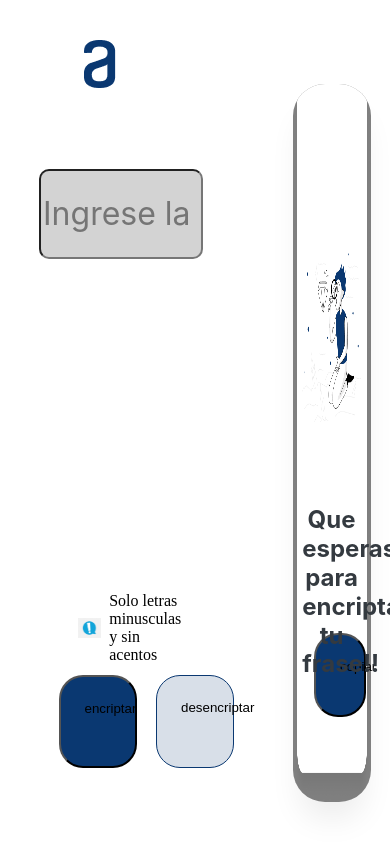
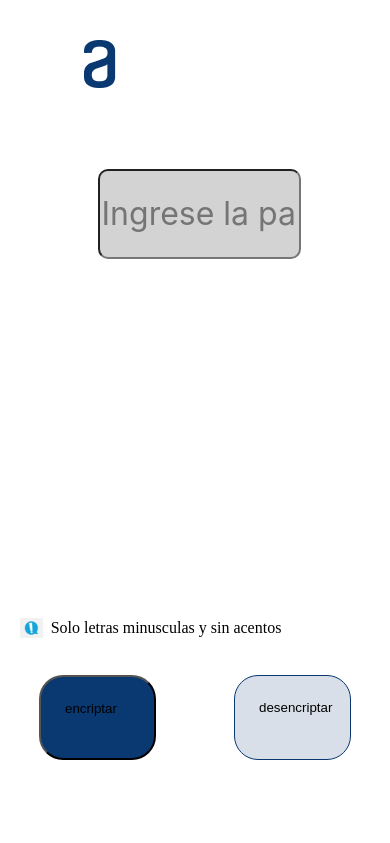
Before and after one commit to YonisRubio/Encriptador, a plain HTML site: page index.html in a window 390 px wide. Shown: the top 843 px of the page. Drawn offline with Linux system fonts and the light colour scheme.

Commit message:
cambios responsive

```diff
--- a/estilos.css
+++ b/estilos.css
@@ -12,6 +12,116 @@
     left: 40px;
     top: 40px;
 }
+
+.muneco{
+    position: absolute;
+    width: 15%;
+    height: 20%;
+    left: 77.5%;
+    top: 30%;
+    image-rendering: crisp-edges;
+
+}
+
+.label{
+    position: absolute;
+    width: 15%;
+    height: 20%;
+    left: 77.5%;
+    top: 60%;
+
+    font-family: 'Inter';
+    font-style: normal;
+    font-weight: 700;
+    font-size: 24px;
+    line-height: 120%;
+    /* or 29px */
+
+    text-align: center;
+
+    /* Gray/gray-500 */
+
+    color: #343A40;
+
+
+    /* Inside auto layout */
+
+    flex: none;
+    order: 0;
+    align-self: stretch;
+    flex-grow: 0;
+}
+
+.frame{
+    display: flex;
+    flex-direction: row;
+    align-items: center;
+    padding: 0px;
+    gap: 8px;
+
+    position: absolute;
+    width: 15%;
+    height: 5%;
+    left: 20%;
+    top: 70%;
+}
+
+
+@media  (max-width: 1000px ) and (min-width: 700px ) {
+    .muneco{
+        position: absolute;
+        width: 15%;
+        height: 20%;
+        left: 77.5%;
+        top: 15%;
+        image-rendering: crisp-edges;
+
+    }
+    .label{
+        position: absolute;
+        width: 15%;
+        height: 20%;
+        left: 77.5%;
+        top: 40%;
+
+        font-family: 'Inter';
+        font-style: normal;
+        font-weight: 700;
+        font-size: 24px;
+        line-height: 120%;
+        /* or 29px */
+
+        text-align: center;
+
+        /* Gray/gray-500 */
+
+        color: #343A40;
+
+
+        /* Inside auto layout */
+
+        flex: none;
+        order: 0;
+        align-self: stretch;
+        flex-grow: 0;
+    }
+
+    .frame{
+        display: flex;
+        flex-direction: row;
+        align-items: center;
+        padding: 0px;
+        gap: 8px;
+
+        position: absolute;
+        width: 30%;
+        height: 5%;
+        left: 5%;
+        top: 70%;
+    }
+
+}
+
 
 .rectangulo{
     position: absolute;
@@ -29,15 +139,6 @@
     border-radius: 32px;
 }
 
-.muneco{
-    position: absolute;
-    width: 15%;
-    height: 20%;
-    left: 77.5%;
-    top: 30%;
-    image-rendering: crisp-edges;
-
-}
 
 .textiIngresado{
     position: absolute;
@@ -62,19 +163,6 @@
     border-radius: 10px;
 }
 
-.frame{
-    display: flex;
-    flex-direction: row;
-    align-items: center;
-    padding: 0px;
-    gap: 8px;
-
-    position: absolute;
-    width: 15%;
-    height: 5%;
-    left: 20%;
-    top: 70%;
-}
 
 
 .boton1{
@@ -154,12 +242,22 @@
     flex-grow: 0;
 }
 
+@media  (max-width: 700px ) and (min-width: 280px ) {
+    .muneco{
+        position: absolute;
+        width: 20%;
+        height: 20%;
+        left: 38%;
+        top: 110%;
+        image-rendering: crisp-edges;
+
+    }
     .label{
         position: absolute;
-    width: 15%;
+        width: 35%;
         height: 20%;
-    left: 77.5%;
-    top: 60%;
+        left: 32.5%;
+        top: 140%;
 
         font-family: 'Inter';
         font-style: normal;
@@ -182,3 +280,134 @@
         align-self: stretch;
         flex-grow: 0;
     }
+
+    .frame{
+        display: flex;
+        flex-direction: row;
+        align-items: center;
+        padding: 0px;
+        gap: 8px;
+
+        position: absolute;
+        width: 80%;
+        height: 5%;
+        left: 5%;
+        top: 70%;
+    }
+
+    .rectangulo{
+        position: absolute;
+        width: 40%;
+        height: 85%;
+        left: 30%;
+        top: 100%;
+
+        /* White */
+
+        background: #808080;
+        /* shadow */
+
+        box-shadow: 0px 24px 32px -8px rgba(0, 0, 0, 0.08);
+        border-radius: 32px;
+    }
+    .boton3{
+        position: absolute;
+        width: 20%;
+        height: 10%;
+        left: 40%;
+        top: 170%;
+
+        display: flex;
+        flex-direction: row;
+
+        text-align: center;
+        padding: 24px;
+        gap: 8px;
+        /* Dark blue/dark-blue-300 */
+
+        background: #0A3871;
+        border-radius: 24px;
+
+        /* Inside auto layout */
+
+        flex: none;
+        order: 0;
+        flex-grow: 0;
+    }
+
+    .textiIngresado{
+        position: absolute;
+        width: 50%;
+        height: 10%;
+        left: 25%;
+        top: 20%;
+
+        font-family: 'Inter';
+        font-style: normal;
+        font-weight: 400;
+        font-size: 32px;
+        line-height: 150%;
+        background-color:#D3D3D3;
+        /* identical to box height, or 48px */
+
+        /* Dark blue/dark-blue-300 */
+
+        color: #0A3871;
+
+        /* Agregar bordes redondeados */
+        border-radius: 10px;
+    }
+
+    .boton1{
+        position: absolute;
+        width: 30%;
+        height: 10%;
+        left: 10%;
+        top: 80%;
+
+        display: flex;
+        flex-direction: row;
+        align-items: flex-start;
+        padding: 24px;
+        gap: 8px;
+        /* Dark blue/dark-blue-300 */
+
+        background: #0A3871;
+        border-radius: 24px;
+
+        /* Inside auto layout */
+
+        flex: none;
+        order: 0;
+        flex-grow: 0;
+    }
+
+    .boton2{
+        position: absolute;
+        width: 30%;
+        height: 10%;
+        left: 60%;
+        top: 80%;
+
+        display: flex;
+        flex-direction: row;
+        align-items: flex-start;
+        padding: 24px;
+        gap: 8px;
+
+        /* Light gray */
+
+        background: #D8DFE8;
+        /* Dark blue/dark-blue-300 */
+
+        border: 1px solid #0A3871;
+        border-radius: 24px;
+
+        /* Inside auto layout */
+
+        flex: none;
+        order: 1;
+        flex-grow: 0;
+    }
+
+}
```
Lines whose indentation alone changed are shown as unchanged.
